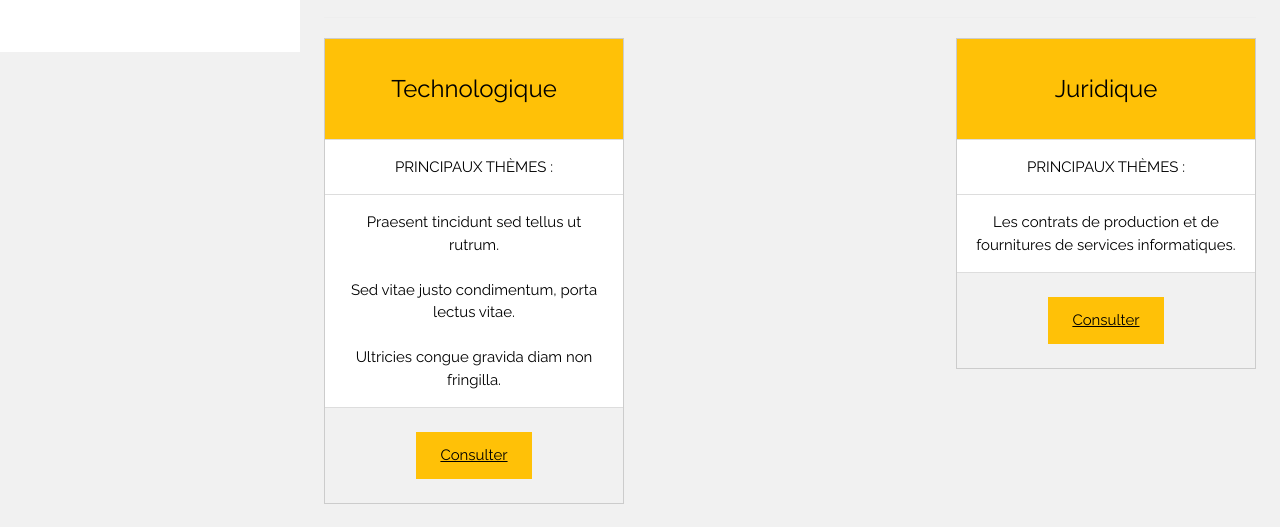
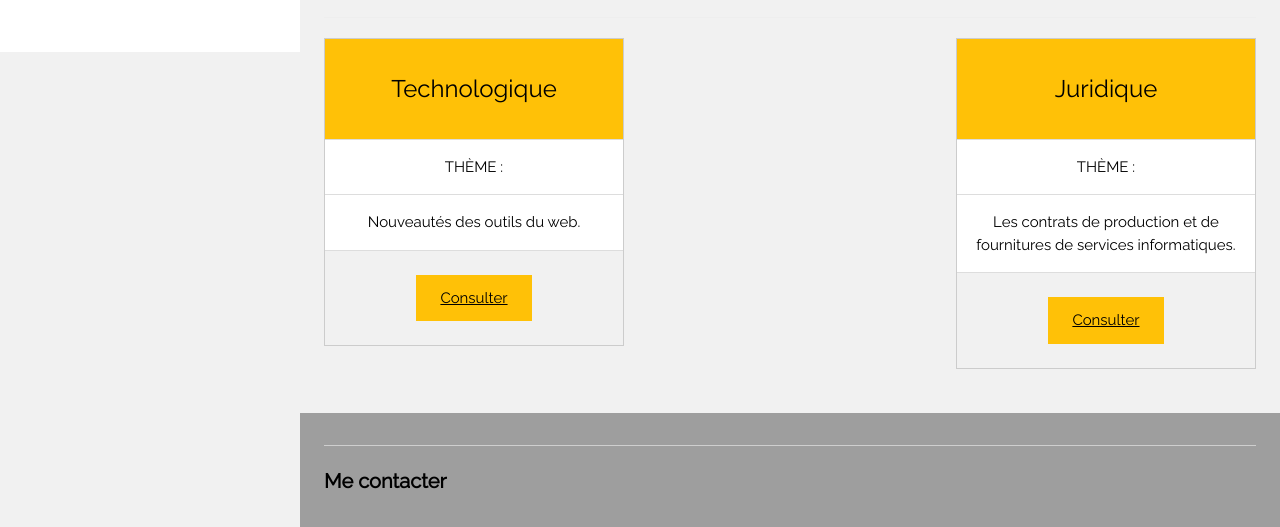
Before and after one commit to lecoz-valentin/lecozvalentin-portfolio.github.io, a plain HTML site: page pages/veille.html in a window 1280 px wide. Shown: the part 748-1275 px from the top of the page. Drawn offline with nearby package versions, Linux system fonts and the light colour scheme.

Commit message:
Add files via upload

```diff
--- a/pages/veille.html
+++ b/pages/veille.html
@@ -1,6 +1,6 @@
 <!DOCTYPE html>
 <html>
-<title>W3.CSS Template</title>
+<title>Le Coz Valentin - Mes veilles</title>
 <meta charset="UTF-8">
 <meta name="viewport" content="width=device-width, initial-scale=1">
 <link rel="stylesheet" href="https://www.w3schools.com/w3css/4/w3.css">
@@ -98,11 +98,9 @@
          <ul class="w3-ul w3-border w3-white w3-center w3-hover-opacity-off">
            <li class="w3-amber w3-xlarge w3-padding-32"> Technologique </li>
 
-           <li class="w3-padding-16"> PRINCIPAUX THÈMES : </li>
+           <li class="w3-padding-16"> THÈME : </li>
            <li class="w3-padding-16">
-             Praesent tincidunt sed tellus ut rutrum.
-             <br><br> Sed vitae justo condimentum, porta lectus vitae.
-             <br><br> Ultricies congue gravida diam non fringilla.
+              Nouveautés des outils du web.
            </li>
 
            <li class="w3-light-grey w3-padding-24">
@@ -118,7 +116,7 @@
          <ul class="w3-ul w3-border w3-white w3-center w3-hover-opacity-off">
            <li class="w3-amber w3-xlarge w3-padding-32"> Juridique </li>
 
-           <li class="w3-padding-16"> PRINCIPAUX THÈMES : </li>
+           <li class="w3-padding-16"> THÈME : </li>
            <li class="w3-padding-16">
              Les contrats de production et de fournitures de services informatiques.
            </li>
```
Also changed, not shown: pages/btssio.html (+1 -1 lines), pages/competences.html (+1 -1 lines), pages/contact.html (+1 -1 lines), pages/missionSecu.html (+1 -1 lines), pages/missionSymfony.html (+1 -1 lines), pages/missionXmlJson.html (+1 -1 lines), pages/projet.html (+1 -1 lines), pages/projetAndro.html (+1 -1 lines), pages/projetNetto.html (+1 -1 lines), pages/projetSophro.html (+1 -1 lines), pages/veilleJuri.html (+1 -1 lines), pages/veilleTech.html (+1 -1 lines).
